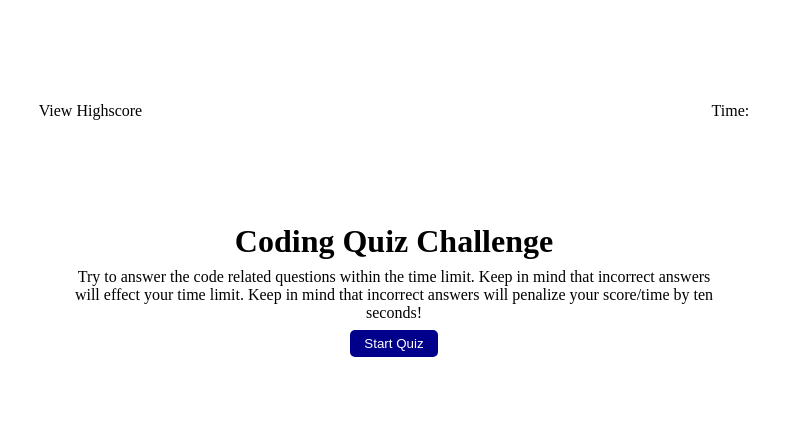
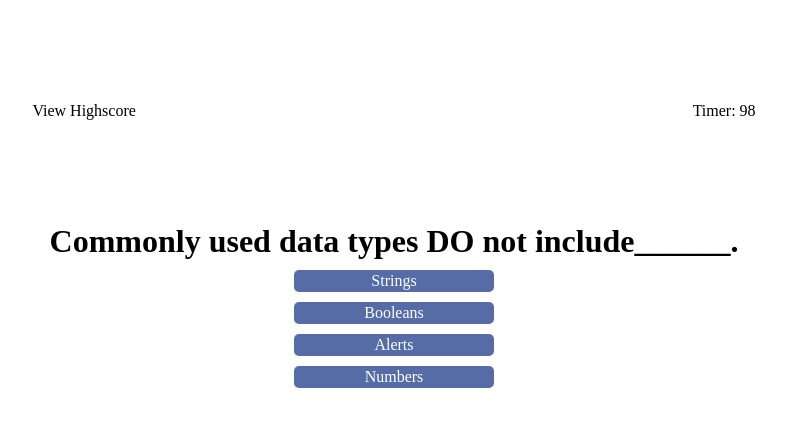
Before and after one commit to calebc96/Quiz-Game, a plain HTML site: page index.html in a window 1280 px wide. Both pictures are taken after a click on the button "Start Quiz". Shown: the whole page, without its empty margins (246-1032 px from the left). Drawn offline with Linux system fonts and the light colour scheme.

```diff
--- a/index.html
+++ b/index.html
@@ -10,21 +10,28 @@
 <body>
   <header>
     <p id="highscore">View Highscore</p>
-    <p id="timer">Time:</p>
+    <p id="timer">Timer: <span id="keeping-time">100</span></p>
   </header>
 
  <container id="front-page">
   <h1>
   Coding Quiz Challenge
  </h1>
- <p>
-  Try to answer the code related questions within the time limit. Keep in mind that incorrect answers will effect your time limit.
-  Keep in mind that incorrect answers will penalize your score/time by ten seconds!
+ <p class="#instructions, answer-list">
+  Try to answer the code related questions within the time limit. Keep in mind that incorrect answers will penalize your score/time by ten seconds!
  </p>
- <button id="start-btn">
+
+
+ <button onclick="style.display = 'none'" id="start-btn">
   Start Quiz
 </button>
 </container>
+
+<main id="quiz">
+  <h1 id="question"></h1>
+  <ul id="answers"></ul>
+  <h1 id="Correct"></h1>
+</main>
 
 
   <script src= "assets/js/script.js"></script>
```
Also changed, not shown: 1 other file.
